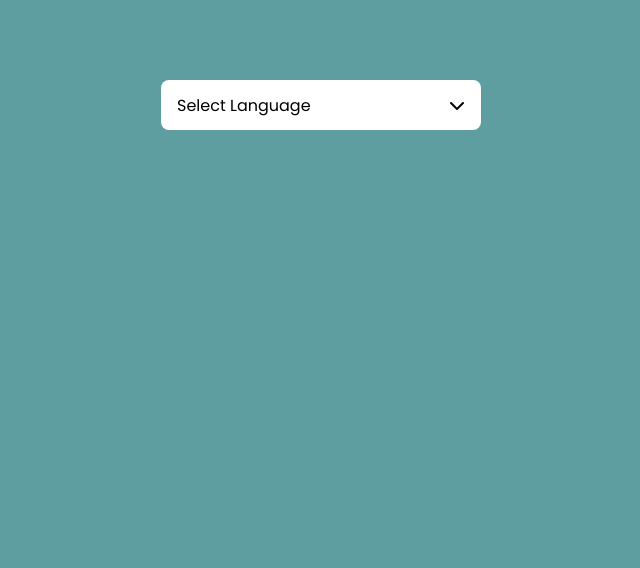
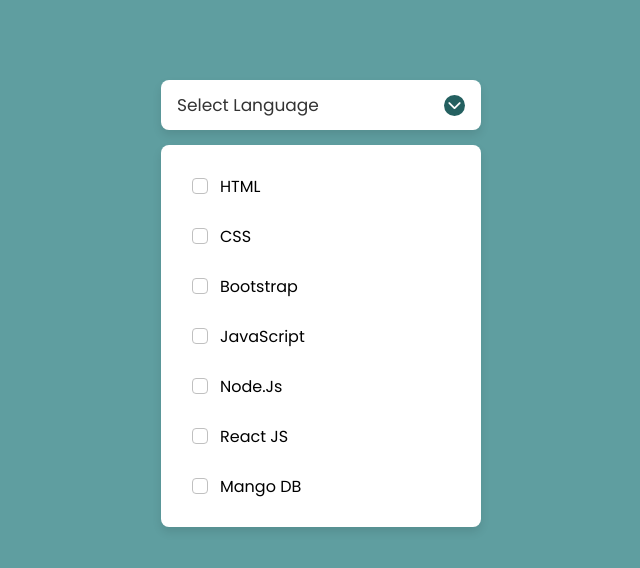
Before and after one commit to elenakuznet/multiple-options-select, a plain HTML site: page index.html in a window 1280 px wide. Shown: the whole page, without its empty margins (319-959 px from the left). Drawn offline with Linux system fonts and the light colour scheme.

Commit message:
add custom commit

```diff
--- a/index.html
+++ b/index.html
@@ -15,6 +15,57 @@
                 <i class="fa-solid fa-chevron-down"></i>
             </span>
         </div>
+
+        <ul class="list-items">
+            <li class="item">
+                <span class="checkbox">
+                    <i class="fa-solid fa-check check-icon"></i>
+                </span>
+                <span class="item-text">HTML</span>
+            </li>
+
+            <li class="item">
+                <span class="checkbox">
+                    <i class="fa-solid fa-check check-icon"></i>
+                </span>
+                <span class="item-text">CSS</span>
+            </li>
+
+            <li class="item">
+                <span class="checkbox">
+                    <i class="fa-solid fa-check check-icon"></i>
+                </span>
+                <span class="item-text">Bootstrap</span>
+            </li>
+
+            <li class="item">
+                <span class="checkbox">
+                    <i class="fa-solid fa-check check-icon"></i>
+                </span>
+                <span class="item-text">JavaScript</span>
+            </li>
+
+            <li class="item">
+                <span class="checkbox">
+                    <i class="fa-solid fa-check check-icon"></i>
+                </span>
+                <span class="item-text">Node.Js</span>
+            </li>
+
+            <li class="item">
+                <span class="checkbox">
+                    <i class="fa-solid fa-check check-icon"></i>
+                </span>
+                <span class="item-text">React JS</span>
+            </li>
+
+            <li class="item">
+                <span class="checkbox">
+                    <i class="fa-solid fa-check check-icon"></i>
+                </span>
+                <span class="item-text">Mango DB</span>
+            </li>
+        </ul>
     </div>
     <script src="script.js"></script>
 </body>
--- a/style.css
+++ b/style.css
@@ -28,4 +28,69 @@ body {
     border-radius: 8px;
     background-color: #fff;
     cursor: pointer;
+    box-shadow: 0 5px 10px rgb(0, 0, 0, 0.1);
 }
+
+.btn-text {
+    font-size: 17px;
+    font-weight: 400;
+    color: #333;
+}
+
+.arrow-down {
+    display: flex;
+    width: 21px;
+    height: 21px;
+    background-color: rgb(36, 96, 96);
+    align-items: center;
+    justify-content: center;
+    border-radius: 50%;
+    color: #fff;
+    font-size: 14px;
+}
+
+.list-items {
+    position: relative;
+    margin-top: 15px;
+    background-color: #fff;
+    box-shadow: 0 5px 10px rgb(0, 0, 0, 0.1);
+    border-radius: 8px;
+    padding: 16px;
+    list-style: none;
+}
+
+.item {
+    display: flex;
+    align-items: center;
+    height: 50px;
+    cursor: pointer;
+    transition: 0.3s;
+    padding: 0 15px;
+    border-radius: 8px;
+}
+
+.item:hover {
+    background-color: #e7edfe;
+}
+
+.item-text {
+    font-size: 16px;
+    font-weight: 400;
+}
+
+.checkbox {
+    display: flex;
+    align-items: center;
+    justify-content: center;
+    width: 16px;
+    height: 16px;
+    border-radius: 4px;
+    margin-right: 12px;
+    border: 1.5px solid #c0c0c0;
+    transition: all 0.3s ease-in-out;
+}
+
+.checkbox .check-icon {
+    font-size: 11px;
+    transform: scale(0);
+}
```
